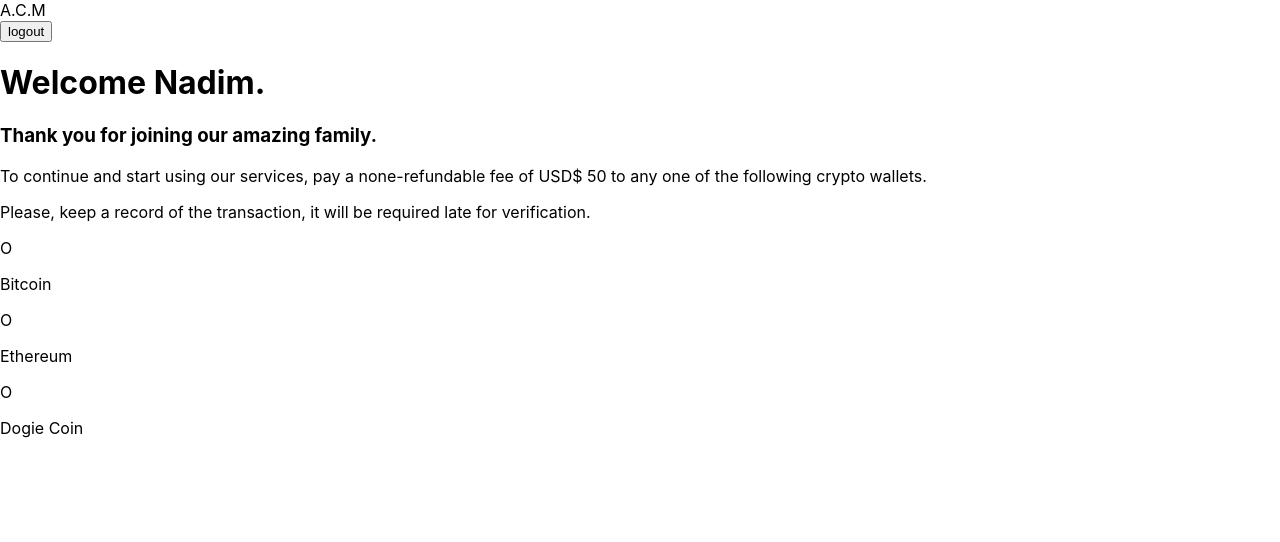
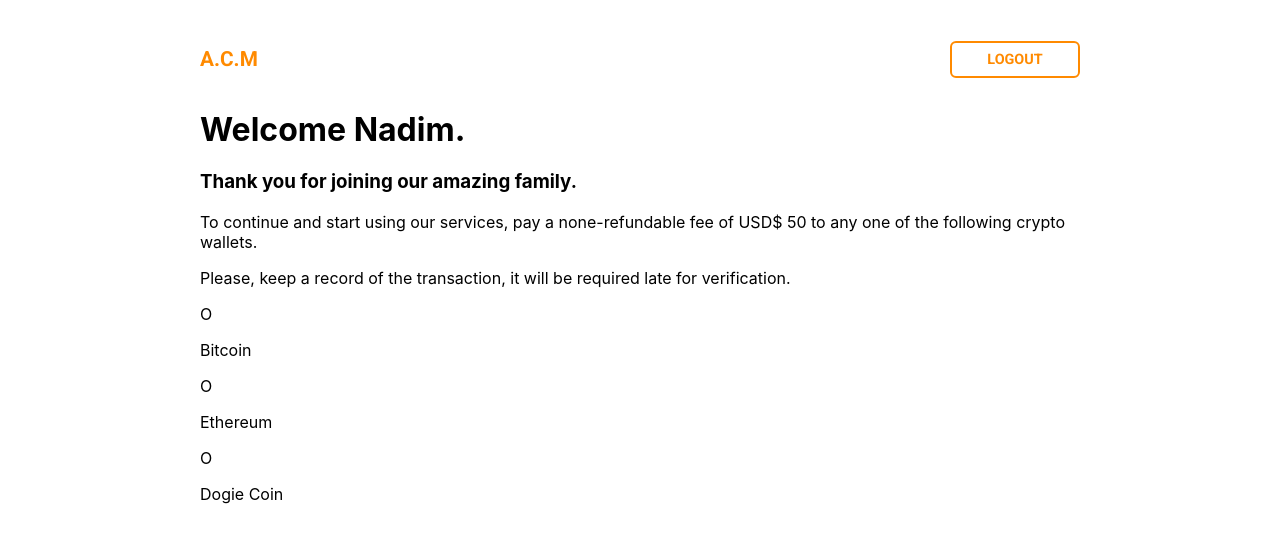
Before and after one commit to DrRichadams/alrican_token_project, a React (Create React App) app: page /verify1 in a window 1280 px wide. Shown: the top 542 px of the page. Built offline with nearby package versions, Linux system fonts and the light colour scheme; no server answers.

Commit message:
Periodic commit

```diff
--- /dev/null
+++ b/src/features/MinMenuBar.js
@@ -0,0 +1,51 @@
+import React from 'react'
+import styled from 'styled-components';
+import { useNavigate } from "react-router-dom";
+import { colors } from '../constants/colors';
+
+const MinMenuBar = () => {
+    const navigate = useNavigate();
+    const handleNavigate = () => {
+        navigate("/")
+    }
+  return (
+    <MenuBar className="menuBar">
+        <MenuBarLogo className="logo" onClick={handleNavigate}>A.C.M</MenuBarLogo>
+        <LogoutBtn>logout</LogoutBtn>
+    </MenuBar>
+  )
+}
+
+
+export const LogoutBtn = styled.button`
+    font-family: Roboto, sans-serif;
+    font-size: 0.9rem;
+    font-weight: 600;
+    text-transform: uppercase;
+    color: ${colors.accent};
+    border: 2px solid ${colors.accent};
+    border-radius: 6px;
+    background-color: transparent;
+    color: ${colors.accent};
+    padding: 8px 12px;
+    width: 130px;
+    cursor: pointer;
+    transition: all 250ms ease-in-out;
+    :hover {
+      background-color: ${colors.accent};
+      color: ${colors.secondary};
+    }
+`;
+export const MenuBarLogo = styled.h2`
+    font-family: Roboto, sans-serif;
+    font-size: 1.3rem;
+    color: ${colors.accent};
+    cursor: pointer;
+`;
+export const MenuBar = styled.div`
+    display: flex;
+    justify-content: space-between;
+    align-items: center;
+`;
+
+export default MinMenuBar
--- a/src/pages/Verify_1_welcome.js
+++ b/src/pages/Verify_1_welcome.js
@@ -1,12 +1,13 @@
-import React from 'react'
+import React from 'react';
+import styled from 'styled-components';
+import { SectionContainer } from '../features/SectionContainer';
+import { colors } from '../constants/colors';
+import MinMenuBar from '../features/MinMenuBar';
 
 const Verify_1_welcome = () => {
   return (
-    <div>
-      <div className="menuBar">
-        <div className="logo">A.C.M</div>
-        <button>logout</button>
-      </div>
+    <SectionContainer>
+      <MinMenuBar />
       <div className="messages">
           <h1 className="title1">Welcome Nadim.</h1>
           <h3>Thank you for joining our amazing family.</h3>
@@ -32,7 +33,7 @@ const Verify_1_welcome = () => {
             <p className="name">Dogie Coin</p>
           </div>
       </div>
-    </div>
+    </SectionContainer>
   )
 }
 
--- a/src/pages/Verify_2_payment.js
+++ b/src/pages/Verify_2_payment.js
@@ -1,12 +1,11 @@
-import React from 'react'
+import React from 'react';
+import { SectionContainer } from '../features/SectionContainer';
+import MinMenuBar from '../features/MinMenuBar';
 
 const Verify_2_payment = () => {
   return (
-    <div>
-      <div className="menuBar">
-        <div className="logo">A.C.M</div>
-        <button>logout</button>
-      </div>
+    <SectionContainer>
+      <MinMenuBar />
       <div className="messages">
           <h1 className="title1">Paying with Bitcoin</h1>
           <p>
@@ -32,7 +31,7 @@ const Verify_2_payment = () => {
             <p>Make sure you have proof of payment before you continue.</p>
           </div>
       </div>
-    </div>
+    </SectionContainer>
   )
 }
 
--- a/src/pages/Verify_3_proof.js
+++ b/src/pages/Verify_3_proof.js
@@ -1,12 +1,11 @@
-import React from 'react'
+import React from 'react';
+import { SectionContainer } from '../features/SectionContainer';
+import MinMenuBar from '../features/MinMenuBar';
 
 const Verify_3_proof = () => {
   return (
-    <div>
-      <div className="menuBar">
-        <div className="logo">A.C.M</div>
-        <button>logout</button>
-      </div>
+    <SectionContainer>
+      <MinMenuBar />
       <div className="messages">
           <h1 className="title1">Submit proof of payment</h1>
           <p>Take a screenshot of your transaction and submit it here</p>
@@ -19,7 +18,7 @@ const Verify_3_proof = () => {
         </div>
       </div>
       <button className="submit">Submit proof of payment</button>
-    </div>
+    </SectionContainer>
   )
 }
 
--- a/src/pages/Verify_4_thanks.js
+++ b/src/pages/Verify_4_thanks.js
@@ -1,12 +1,11 @@
-import React from 'react'
+import React from 'react';
+import { SectionContainer } from '../features/SectionContainer';
+import MinMenuBar from '../features/MinMenuBar';
 
 const Verify_4_thanks = () => {
   return (
-    <div>
-      <div className="menuBar">
-        <div className="logo">A.C.M</div>
-        <button>logout</button>
-      </div>
+    <SectionContainer>
+      <MinMenuBar />
       <div className="messages">
           <h1 className="title1">Thank you for choosing to invest with us</h1>
           <p>Currently awaiting account and payment verification.</p>
@@ -14,7 +13,7 @@ const Verify_4_thanks = () => {
             <p>This shouln't take more than 2 working days</p>
           </div>
       </div>
-    </div>
+    </SectionContainer>
   )
 }
 
```
